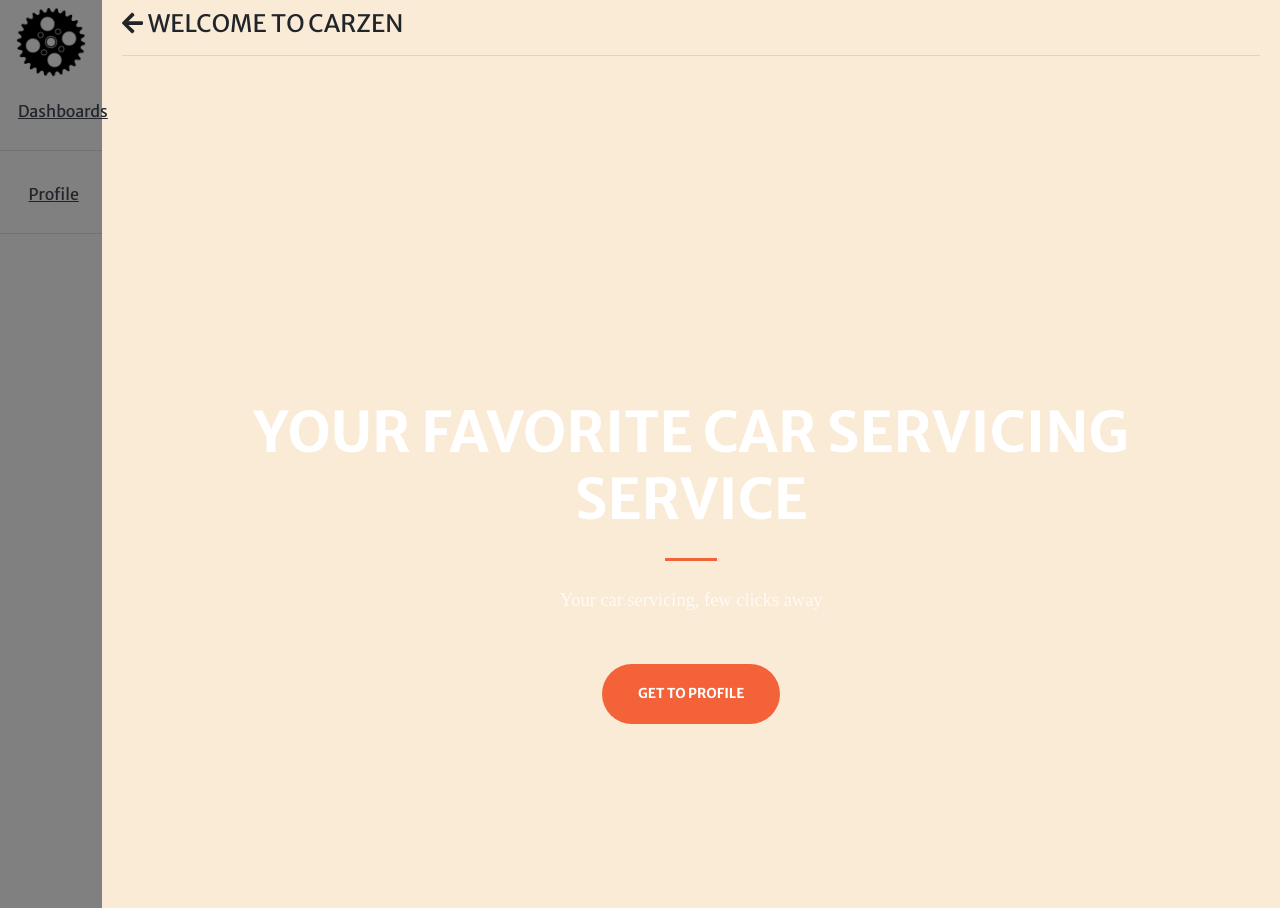
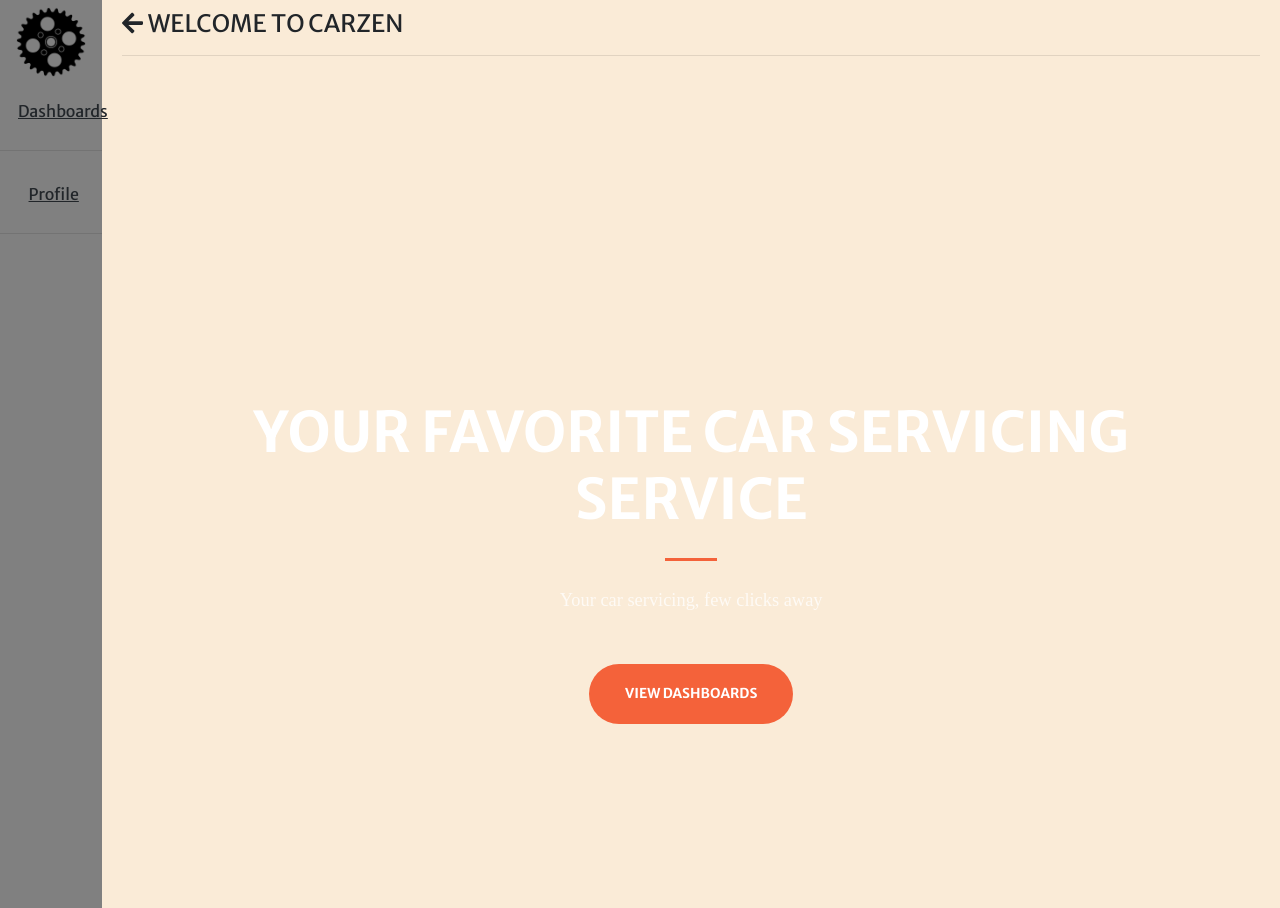
Before and after one commit to azil-fozan/CarZen-WebApp, a Django app: page /welcome_page/ in a window 1280 px wide. Run offline with Django 3.2, Linux system fonts and the light colour scheme; the visitor is signed in with stand-in values (Sample User, id 1); some libraries are stand-ins or nearby versions; some web fonts are replaced.

Commit message:
main page routed to dashboards

```diff
--- a/BI/templates/welcome_page.html
+++ b/BI/templates/welcome_page.html
@@ -36,7 +36,7 @@
                         </div>
                         <div class="col-lg-8 align-self-baseline">
                             <p class="text-white-75 font-weight-light mb-5">Your car servicing, few clicks away</p>
-                            <a class="btn btn-primary btn-xl js-scroll-trigger" href="/user_profile/profile/">Get to Profile</a>
+                            <a class="btn btn-primary btn-xl js-scroll-trigger" href="/dashboards/find_mechanic/">View Dashboards</a>
                         </div>
                     </div>
                 </div>
```
